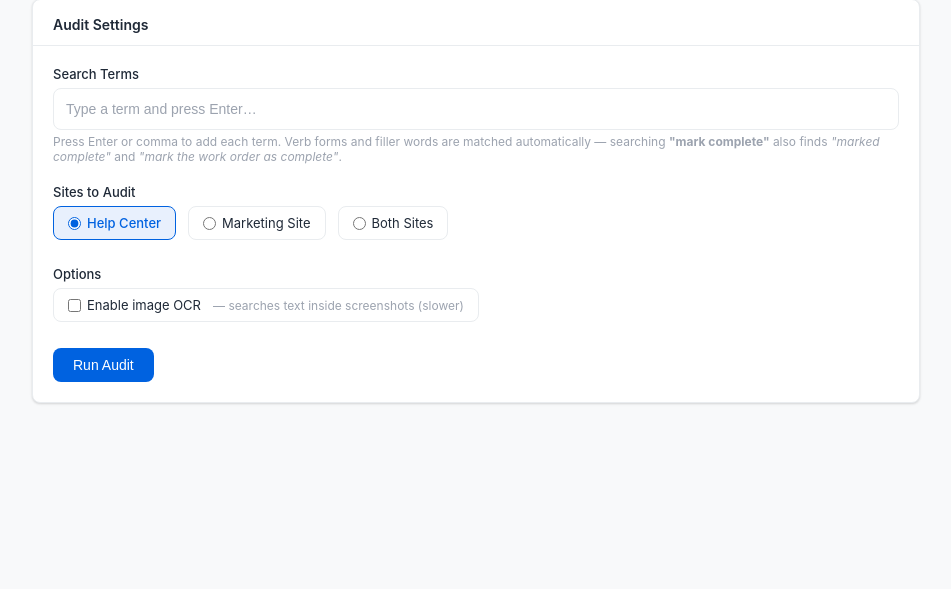
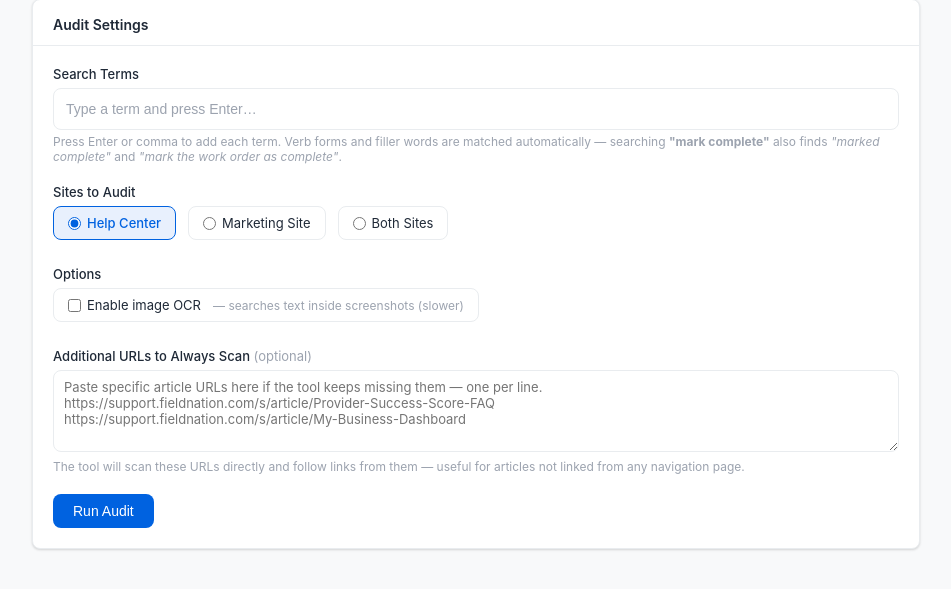
Before and after one commit to ryansmiley-cell/FN-Content-Auditor, a Flask app: page / in a window 1280 px wide. Shown: the part 89-678 px from the top of the page, without its empty margins (164-1115 px from the left). Run offline with Flask 3, Linux system fonts and the light colour scheme.

Commit message:
Add extra seed URLs field for articles not discoverable via navigation

```diff
--- a/audit.py
+++ b/audit.py
@@ -470,12 +470,17 @@ def run_audit_bfs(
     use_ocr: bool = True,
     on_event=None,
     cancel_event=None,
+    extra_seeds: Optional[List[str]] = None,
 ) -> List[Dict]:
     """
     BFS audit -- discovers URLs as a side-effect of scanning.
 
     Starts from the sitemap (or homepage) and follows every link found on each
     page, so articles not listed in the sitemap are still visited.
+
+    extra_seeds: additional URLs to always include (e.g. articles not linked
+    from any navigation page). These are added to the queue before scanning
+    starts, and links discovered FROM them expand the queue further.
 
     on_event(dict) is called for progress; events emitted:
       {"type": "discovering", "site": url}
@@ -516,6 +521,19 @@ def run_audit_bfs(
                 queued:  Set[str]  = set(queue)
                 visited: Set[str]  = set()
                 scanned = 0
+
+                # Inject any user-specified URLs that might not be in the sitemap
+                # or reachable via navigation links (e.g. orphaned articles).
+                if extra_seeds:
+                    added_extra = 0
+                    for raw in extra_seeds:
+                        norm = _normalize_url(raw.strip())
+                        if norm and norm not in queued and _should_follow(norm, base_netloc):
+                            queue.append(norm)
+                            queued.add(norm)
+                            added_extra += 1
+                    if added_extra:
+                        log.info(f"  Extra seeds: +{added_extra} user-specified URLs added to queue")
 
                 emit({"type": "started", "total": len(queue), "site": base})
 
@@ -600,6 +618,7 @@ def run_audit(
     sites: List[str],
     search_terms: List[str],
     use_ocr: bool = True,
+    extra_seeds: Optional[List[str]] = None,
 ) -> List[Dict]:
     """CLI wrapper around run_audit_bfs (kept for backward compatibility)."""
     def on_event(event):
@@ -613,7 +632,8 @@ def run_audit(
         elif event.get("type") == "flagged":
             pass  # already logged inside run_audit_bfs
 
-    return run_audit_bfs(sites, search_terms, use_ocr, on_event=on_event)
+    return run_audit_bfs(sites, search_terms, use_ocr, on_event=on_event,
+                         extra_seeds=extra_seeds)
 
 
 # ── Output: CSV ───────────────────────────────────────────────────────────────
--- a/server.py
+++ b/server.py
@@ -35,7 +35,8 @@ jobs: Dict[str, dict] = {}   # job_id → job state
 
 # ── Job Runner (background thread) ───────────────────────────────────────────
 
-def _run_job(job_id: str, terms: list, sites: list, use_ocr: bool) -> None:
+def _run_job(job_id: str, terms: list, sites: list, use_ocr: bool,
+             extra_seeds: list) -> None:
     """
     Runs the full audit (BFS) in a background thread, emitting SSE events via the
     job's Queue.  run_audit_bfs handles Playwright internally (sync_playwright is
@@ -60,6 +61,7 @@ def _run_job(job_id: str, terms: list, sites: list, use_ocr: bool) -> None:
             sites, terms, use_ocr,
             on_event=emit,
             cancel_event=cancel,
+            extra_seeds=extra_seeds or [],
         )
         status = "cancelled" if cancel.is_set() else "complete"
         job["status"] = status
@@ -80,10 +82,11 @@ def index():
 
 @app.route("/audit/start", methods=["POST"])
 def start_audit():
-    data     = request.get_json(force=True)
-    terms    = [t.strip() for t in data.get("terms", []) if t.strip()]
-    sites    = data.get("sites", ["support"])
-    use_ocr  = bool(data.get("use_ocr", False))
+    data        = request.get_json(force=True)
+    terms       = [t.strip() for t in data.get("terms", []) if t.strip()]
+    sites       = data.get("sites", ["support"])
+    use_ocr     = bool(data.get("use_ocr", False))
+    extra_seeds = [u.strip() for u in data.get("extra_seeds", []) if u.strip()]
 
     if not terms:
         return jsonify({"error": "At least one search term is required."}), 400
@@ -104,7 +107,9 @@ def start_audit():
         "cancel":  Event(),
     }
 
-    t = threading.Thread(target=_run_job, args=(job_id, terms, sites, use_ocr), daemon=True)
+    t = threading.Thread(target=_run_job,
+                         args=(job_id, terms, sites, use_ocr, extra_seeds),
+                         daemon=True)
     t.start()
 
     return jsonify({"job_id": job_id})
--- a/templates/index.html
+++ b/templates/index.html
@@ -306,6 +306,19 @@
         </label>
       </div>
 
+      <div class="field">
+        <label for="seed-urls">Additional URLs to Always Scan <span style="font-weight:400;color:var(--gray-400)">(optional)</span></label>
+        <textarea id="seed-urls" rows="4"
+          placeholder="Paste specific article URLs here if the tool keeps missing them — one per line.&#10;https://support.fieldnation.com/s/article/Provider-Success-Score-FAQ&#10;https://support.fieldnation.com/s/article/My-Business-Dashboard"
+          style="width:100%;border:1px solid var(--gray-200);border-radius:var(--radius);
+                 padding:8px 10px;font-size:13px;font-family:inherit;resize:vertical;
+                 outline:none;transition:border-color .15s;"
+          onfocus="this.style.borderColor='var(--blue)'"
+          onblur="this.style.borderColor='var(--gray-200)'"
+        ></textarea>
+        <p class="hint">The tool will scan these URLs directly and follow links from them — useful for articles not linked from any navigation page.</p>
+      </div>
+
       <div id="error-banner" class="error-banner"></div>
 
       <div class="actions">
@@ -444,9 +457,11 @@
     allResults = [];
     lastTerms  = [...terms];
 
-    const siteVal = document.querySelector('input[name="site"]:checked').value;
-    const sites   = siteVal === "both" ? ["support", "marketing"] : [siteVal];
-    const useOcr  = document.getElementById("ocr-check").checked;
+    const siteVal    = document.querySelector('input[name="site"]:checked').value;
+    const sites      = siteVal === "both" ? ["support", "marketing"] : [siteVal];
+    const useOcr     = document.getElementById("ocr-check").checked;
+    const extraSeeds = document.getElementById("seed-urls").value
+      .split("\n").map(u => u.trim()).filter(u => u.startsWith("http"));
 
     // Reset UI
     resetResults();
@@ -460,7 +475,7 @@
       const res  = await fetch("/audit/start", {
         method: "POST",
         headers: {"Content-Type": "application/json"},
-        body: JSON.stringify({terms, sites, use_ocr: useOcr}),
+        body: JSON.stringify({terms, sites, use_ocr: useOcr, extra_seeds: extraSeeds}),
       });
       const data = await res.json();
       if (data.error) { showError(data.error); setFormDisabled(false); return; }
```
Also changed, not shown: streamlit_app.py (+19 -1 lines).
